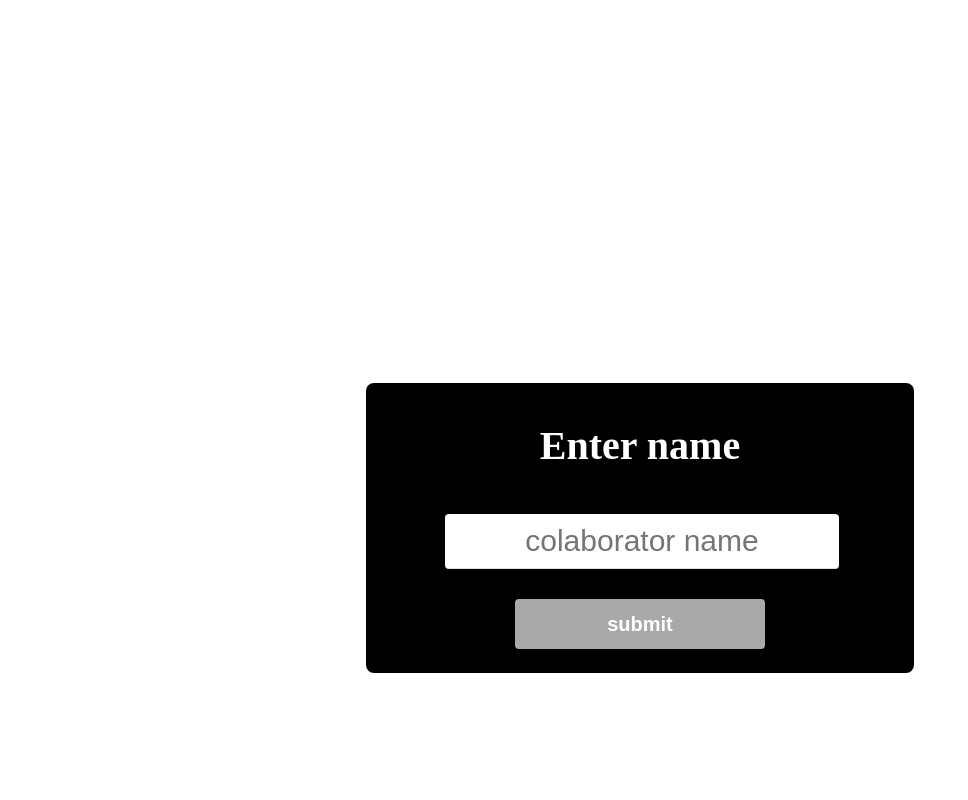
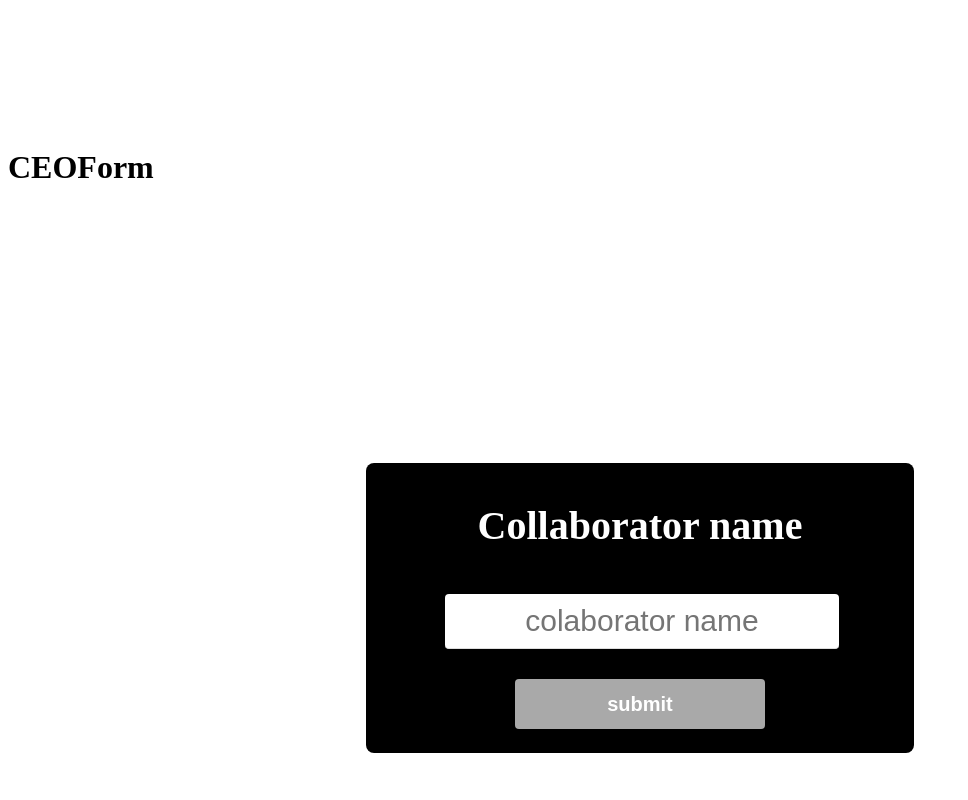
Before and after one commit to valevassallo/organization-chart, a React (Create React App) app: page / in a window 1280 px wide. Shown: the part 680-1480 px from the top of the page, without its empty margins (0-968 px from the left). Built offline with nearby package versions, Linux system fonts and the light colour scheme.

Commit message:
Fix collaborator form

```diff
--- a/src/components/App.js
+++ b/src/components/App.js
@@ -1,7 +1,7 @@
 import React from "react";
 import CompanyForm from "./CompanyForm";
 import CEOForm from "./CEOForm";
-import ColaboratorForm from "./ColaboratorForm"
+import CollaboratorForm from "./ColaboratorForm"
 import Main from "./Main";
 
 function App() {
@@ -12,6 +12,7 @@ function App() {
     <>
       <CompanyForm setCompanyName={setCompanyName} />
       <CEOForm />
+      <CollaboratorForm/>
       <Main />
     </>
   );
--- a/src/components/CEOForm.js
+++ b/src/components/CEOForm.js
@@ -3,91 +3,9 @@ import styled from '@emotion/styled'
 
 
 
-function ColaboratorForm({ setName }) {
+function CEOForm() {
+  return (
+  <h1>CEOForm</h1>)
+};
 
-  const ColaboratorForm = styled.form`
-  display: flex;
-  align-items: center;
-  justify-content: center;
-  width: 100%;
-  height: 100vh;`;
-
-  const Header = styled.h1`
-    text-align: center;
-    margin: 15px;
-    font-size: 40px;
-    color: white;
-    font-weight: bolder;
-  `;
-
-    const FormInput = styled.form`
-    display: flex;
-    flex-direction: column;
-    align-items: center;
-    justify-content: center;
-    width: 500px;
-    padding: 1.5em;
-    background: black;
-    border-radius: 0.5em;`
-
-    const InputName = styled.input`
-    margin: 1em 0;
-    font-size: 30px;
-    padding-top: 10px;
-    padding-bottom: 10px;
-    border-radius: 4px;
-    outline: none;
-    border: none;
-    border-bottom: 1px solid #ddd;
-    width: 100%;
-    text-align: center;
-    &:focus {
-      border: 1px solid red;
-    }
-    `;
-
-    const SubmitName = styled.input`
-    line-height: 1.5em;
-    background: darkgray;
-    border: none;
-    color: white;
-    font-size: 20px;
-    font-weight: bold;
-    padding: 0.5em;
-    cursor: pointer;
-    border-radius: 0.25rem;
-    text-align: center;
-    width: 50%;`;
-
-    function handleSubmit(event) {
-      event.preventDefault();
-      setName(event.target.elements.company.value);
-    }
-
-    return (
-        <ColaboratorForm>
-          <FormInput onSubmit={handleSubmit}>
-            <Header>Enter name</Header>
-            <label htmlFor="my_user" aria-label="write your user">
-            <InputName
-            aria-label=""
-              id="my_user"
-              name="user"
-              type="text"
-              placeholder="colaborator name"
-            />
-            </label>
-          <SubmitName
-            type="submit"
-            value="submit"
-          />
-          </FormInput>
-        </ColaboratorForm>
-
-      );
-}
-
-
-
-
-export default ColaboratorForm;
+export default CEOForm;
--- a/src/components/ColaboratorForm.js
+++ b/src/components/ColaboratorForm.js
@@ -3,9 +3,9 @@ import styled from '@emotion/styled'
 
 
 
-function ColaboratorForm({ setName }) {
+function CollaboratorForm({ setName }) {
 
-  const ColaboratorForm = styled.form`
+  const CollaboratorForm = styled.form`
   display: flex;
   align-items: center;
   justify-content: center;
@@ -65,9 +65,9 @@ function ColaboratorForm({ setName }) {
     }
 
     return (
-        <ColaboratorForm>
+        <CollaboratorForm>
           <FormInput onSubmit={handleSubmit}>
-            <Header>Enter name</Header>
+            <Header>Collaborator name</Header>
             <label htmlFor="my_user" aria-label="write your user">
             <InputName
             aria-label=""
@@ -82,7 +82,7 @@ function ColaboratorForm({ setName }) {
             value="submit"
           />
           </FormInput>
-        </ColaboratorForm>
+        </CollaboratorForm>
 
       );
 }
@@ -90,4 +90,4 @@ function ColaboratorForm({ setName }) {
 
 
 
-export default ColaboratorForm;
+export default CollaboratorForm;
```
